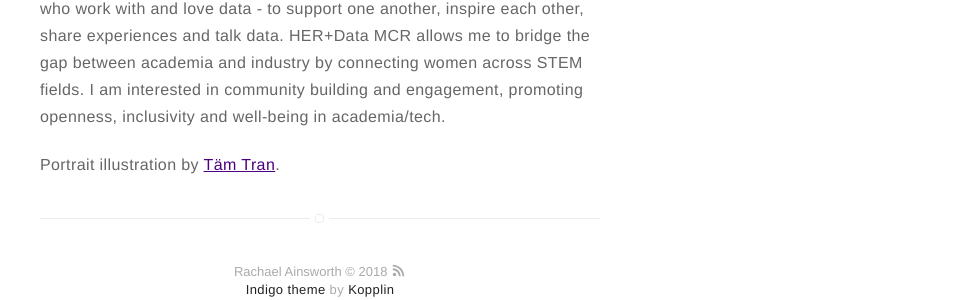
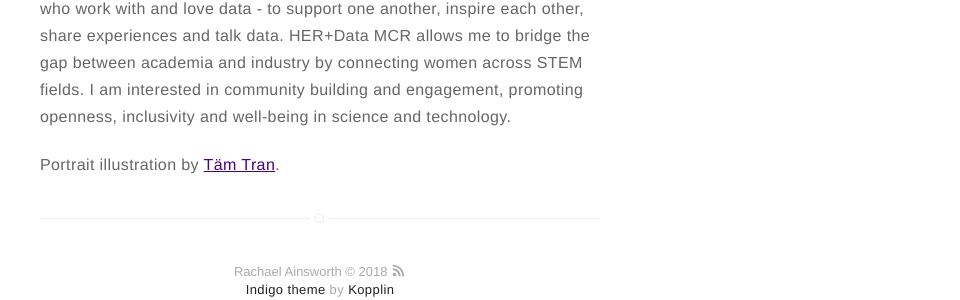
Before and after one commit to rainsworth/rainsworth.github.io_old, a Jekyll site: the page built from about.md, in a window 1280 px wide. Shown: the part 675-975 px from the top of the page, without its empty margins (320-1280 px from the left). Built offline with Jekyll 4.4.1, drawn with Linux system fonts in a browser that asks for light colours; some of the changed text lies outside the part shown.

Commit message:
Update about.md

```diff
--- a/about.md
+++ b/about.md
@@ -4,6 +4,6 @@ layout: page
 ---
 ![Profile Image]({{ site.url }}/{{ site.picture }})
 
-I am a Research Associate in Radio Astronomy and Open Science Champion at the Jodrell Bank Centre for Astrophysics, University of Manchester, UK. I observe jets from young stars with next-generation radio telescopes to investigate the physical processes that assemble stars like our Sun. I am an Open Project Lead in the Round 4 Cohort of Mozilla Open Leaders ([#RebelFoxes](https://twitter.com/rachaelevelyn/lists/rebelfoxes)🦊), working on a project to develop an open science how-to kit for astronomers to open up their research workflow from proposal to publication. I also organize a chapter of HER+Data in Manchester ([@herplusdatamcr](https://twitter.com/herplusdatamcr)), a meetup group to bring together women who work with and love data - to support one another, inspire each other, share experiences and talk data. HER+Data MCR allows me to bridge the gap between academia and industry by connecting women across STEM fields. I am interested in community building and engagement, promoting openness, inclusivity and well-being in academia/tech.
+I am a Research Associate in Radio Astronomy and Open Science Champion at the Jodrell Bank Centre for Astrophysics, University of Manchester, UK. I observe jets from young stars with next-generation radio telescopes to investigate the physical processes that assemble stars like our Sun. I am an Open Project Lead in the Round 4 Cohort of Mozilla Open Leaders ([#RebelFoxes](https://twitter.com/rachaelevelyn/lists/rebelfoxes)🦊), working on a project to develop an open science how-to kit for astronomers to open up their research workflow from proposal to publication. I also organize a chapter of HER+Data in Manchester ([@herplusdatamcr](https://twitter.com/herplusdatamcr)), a meetup group to bring together women who work with and love data - to support one another, inspire each other, share experiences and talk data. HER+Data MCR allows me to bridge the gap between academia and industry by connecting women across STEM fields. I am interested in community building and engagement, promoting openness, inclusivity and well-being in science and technology.
 
 Portrait illustration by [Täm Tran](https://www.instagram.com/catlockholmes/).
```
